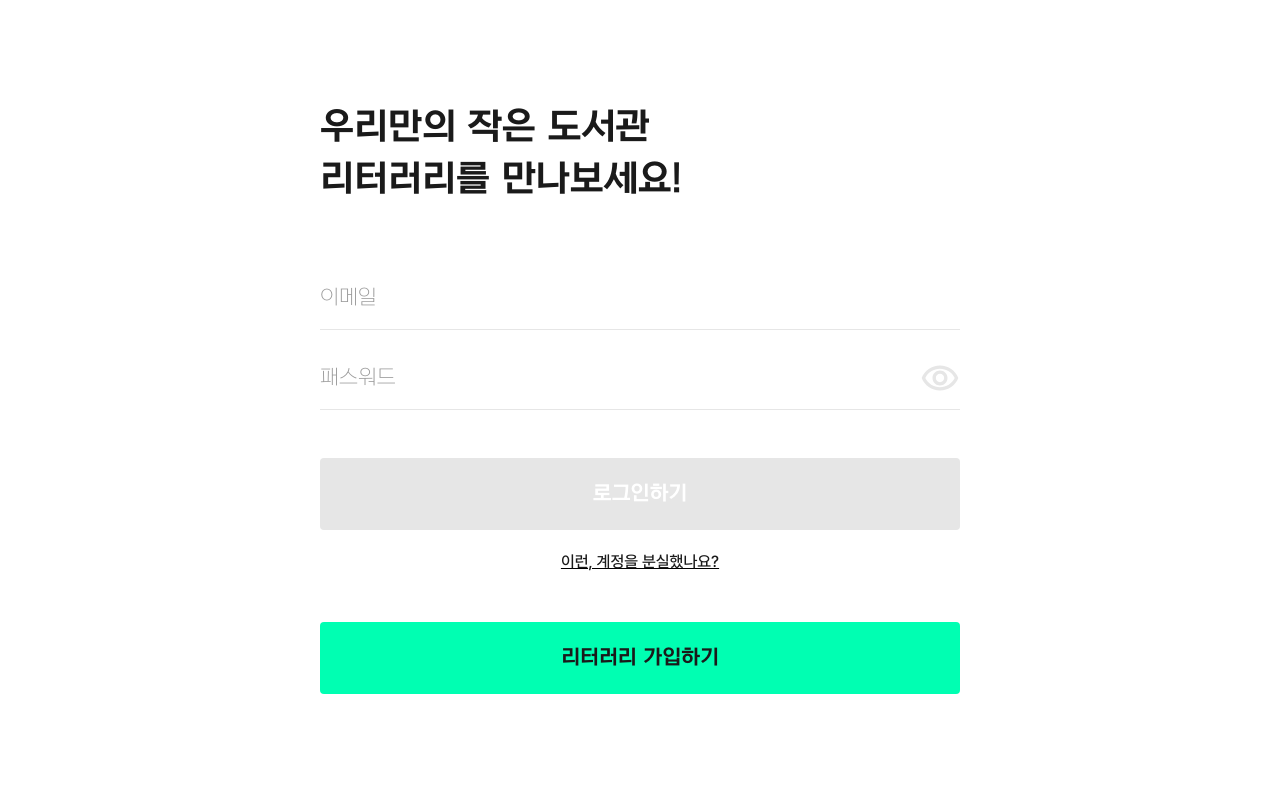
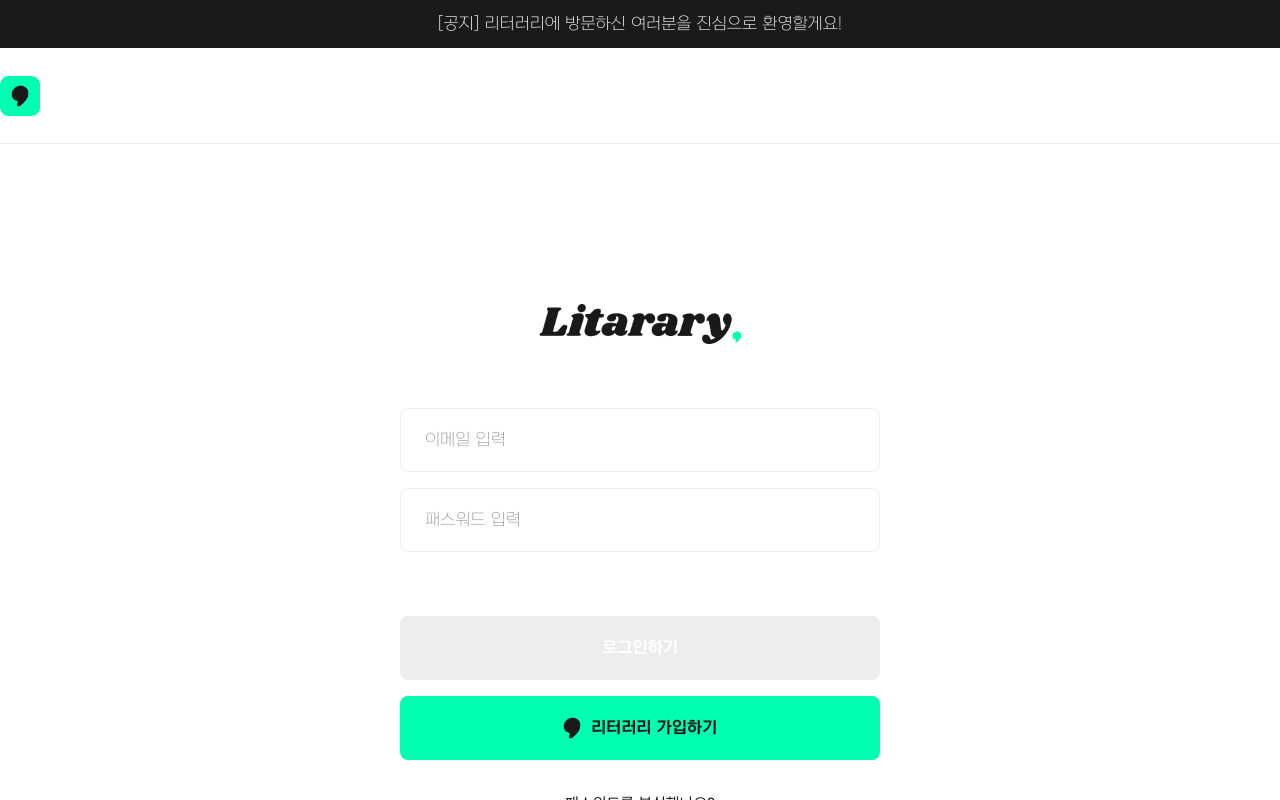
Before and after one commit to dukki-labs/frontend, a Next.js app: page /signin in a window 1280 px wide. Built offline with nearby package versions, Linux system fonts and the light colour scheme.

Commit message:
Feat: 로그인화면 최종확인

```diff
--- a/src/components/common/Header.tsx
+++ b/src/components/common/Header.tsx
@@ -8,7 +8,7 @@ import icon_alarm from "@/img/icon_alarm.svg";
 import icon_profile from "@/img/icon_profile.svg";
 import icon_search from "@/img/icon_search.svg";
 
-const WITHOUT_HEADER = ["/signin", "/signup", "/signup/done"];
+const WITHOUT_HEADER = ["/signup", "/signup/done"];
 
 export default function Header() {
   const router = useRouter();
@@ -29,9 +29,13 @@ export default function Header() {
         />
       </div>
       <header className={styles.header}>
+        <div className={styles.content}>
           <div className={styles.left}>
             <Image src={logo} alt="" />
           </div>
+          {router.asPath === "/signin" ? (
+            <></>
+          ) : (
             <div className={styles.right}>
               <Image src={icon_alarm} alt="" />
               <Image
@@ -41,6 +45,8 @@ export default function Header() {
               />
               <Image src={icon_search} alt="" />
             </div>
+          )}
+        </div>
       </header>
     </>
   );
--- a/src/pages/signin/index.tsx
+++ b/src/pages/signin/index.tsx
@@ -9,27 +9,34 @@ import { api } from "@/utils/api";
 import UseMemberId from "@/utils/useMemberId";
 import icon_eye_on from "@/img/icon_eye_on.svg";
 import icon_eye_off from "@/img/icon_eye_off.svg";
+import icon_signin_logo from "@/img/icon_signin_logo.png";
+import icon_logo_small from "@/img/icon_logo_small.svg";
 
 export default function SignIn() {
   const [email, setEmail] = useState("");
   const [password, setPassword] = useState("");
   const [active, setActive] = useState(0);
   const [isEyeOn, setIsEyeOn] = useState(false);
+  const [isError, setIsError] = useState(false);
   const router = useRouter();
   const { setMemberId } = UseMemberId();
 
   const onSignIn = async () => {
+    try {
       const { data, status } = await api.post(`/api/v1/account/login`, {
         email,
         password,
       });
-    console.log(data);
       if (status === 200) {
         api.defaults.headers.common[
           "Authorization"
         ] = `Bearer ${data.accessToken}`;
         router.replace("/");
         setMemberId(data.memberId);
+      }
+    } catch (error) {
+      console.log(error);
+      setIsError(true);
     }
   };
 
@@ -42,50 +49,71 @@ export default function SignIn() {
       <main className={styles.signin}>
         <div className={styles.signinWrapper}>
           <div className={styles.title}>
-            <TextGothic
-              text="우리만의 작은 도서관"
-              fontWeight={700}
-              fontSize={36}
-              lineHeight={44}
-              style={{
-                display: "block",
-                marginBottom: "8px",
-              }}
-            />
-            <TextGothic
-              text="리터러리를 만나보세요!"
-              fontWeight={700}
-              fontSize={36}
-              lineHeight={44}
-            />
+            <Image src={icon_signin_logo} alt="" />
           </div>
           <div className={styles.singinBox}>
-            <div className={`${styles.inputBox} ${active === 1 && styles.on}`}>
+            <div
+              className={`${styles.inputBox} ${active === 1 && styles.on} ${
+                isError && styles.error
+              }`}
+            >
               <input
                 value={email}
                 onChange={(e) => setEmail(e.target.value)}
-                placeholder="이메일"
+                placeholder="이메일 입력"
                 onFocus={() => setActive(1)}
                 onBlur={() => setActive(0)}
               />
             </div>
-            <div className={`${styles.inputBox} ${active === 2 && styles.on}`}>
+            {isError && (
+              <Text
+                text="로그인정보를 확인해주세요!"
+                fontWeight={400}
+                fontSize={14}
+                lineHeight={20}
+                color="#FF007A"
+                style={{
+                  display: "block",
+                  margin: "8px 0 16px",
+                }}
+              />
+            )}
+            <div
+              className={`${styles.inputBox} ${active === 2 && styles.on} ${
+                isError && styles.error
+              }`}
+            >
               <input
                 value={password}
                 type={isEyeOn ? "text" : "password"}
                 onChange={(e) => setPassword(e.target.value)}
-                placeholder="패스워드"
+                placeholder="패스워드 입력"
                 onFocus={() => setActive(2)}
                 onBlur={() => setActive(0)}
               />
+              {password && (
                 <Image
                   src={isEyeOn ? icon_eye_on : icon_eye_off}
                   alt=""
                   onClick={() => setIsEyeOn(!isEyeOn)}
                 />
+              )}
             </div>
+            {isError && (
+              <Text
+                text="로그인정보를 확인해주세요!"
+                fontWeight={400}
+                fontSize={14}
+                lineHeight={20}
+                color="#FF007A"
+                style={{
+                  display: "block",
+                  margin: "8px 0 0",
+                }}
+              />
+            )}
             <div
-              className={`${styles.button} ${
+              className={`${styles.signinButton} ${
                 email && password ? styles.on : ""
               }`}
               onClick={email && password ? onSignIn : () => {}}
@@ -93,27 +121,29 @@ export default function SignIn() {
               <TextGothic
                 text="로그인하기"
                 fontWeight={700}
-                fontSize={20}
-                lineHeight={28}
-                color="white"
-              />
-            </div>
-            <div className={styles.lost}>
-              <Text
-                text="이런, 계정을 분실했나요?"
                 fontSize={16}
                 lineHeight={24}
+                color="white"
               />
             </div>
             <div
               className={styles.signupButton}
               onClick={() => router.push("/signup")}
             >
+              <Image src={icon_logo_small} alt="" />
               <TextGothic
                 text="리터러리 가입하기"
                 fontWeight={700}
-                fontSize={20}
-                lineHeight={28}
+                fontSize={16}
+                lineHeight={24}
+              />
+            </div>
+            <div className={styles.lost}>
+              <Text
+                text="패스워드를 분실했나요?"
+                fontWeight={400}
+                fontSize={16}
+                lineHeight={24}
               />
             </div>
           </div>
--- a/src/styles/Common.module.scss
+++ b/src/styles/Common.module.scss
@@ -7,11 +7,15 @@
 }
 .header {
   display: flex;
+  width: 100%;
+  height: 96px;
+  border-bottom: 1.5px solid #ededed;
+  .content {
+    display: flex;
     justify-content: space-between;
     align-items: center;
     margin: 0 auto;
     width: 1440px;
-  height: 96px;
     .left {
       display: flex;
       align-items: center;
@@ -28,6 +32,7 @@
       }
       img + img {
         margin-left: 32px;
+      }
     }
   }
 }
--- a/src/styles/Entrance.module.scss
+++ b/src/styles/Entrance.module.scss
@@ -2,23 +2,35 @@
   display: flex;
   justify-content: center;
   align-items: center;
+  margin: 160px 0;
   width: 100%;
-  height: 100%;
   .signinWrapper {
-    width: 640px;
+    width: 480px;
     .title {
+      display: flex;
+      justify-content: center;
+      align-items: center;
       margin-bottom: 64px;
+      img {
+        width: 202px;
+        height: 40px;
+      }
     }
     .singinBox {
       .inputBox {
         display: flex;
         justify-content: center;
         align-items: center;
+        padding: 20px 24px;
         width: 100%;
         height: 64px;
-        border-bottom: 1.5px solid #e6e6e6;
+        border: 1.5px solid #ededed;
+        border-radius: 8px;
         &.on {
-          border-bottom: 1.5px solid #1a1a1a;
+          border: 1.5px solid #1a1a1a;
+        }
+        &.error {
+          border: 1.5px solid #ff007a;
         }
         & + .inputBox {
           margin-top: 16px;
@@ -28,44 +40,51 @@
           border: none;
           outline: none;
           font-family: NexonLight;
-          font-size: 20px;
-          line-height: 28px;
+          font-size: 16px;
+          line-height: 24px;
           color: #1a1a1a;
           &::placeholder {
             color: #999999;
           }
         }
+        img {
+          width: 30px;
+          height: 30px;
+        }
       }
-      .button {
+      .signinButton {
         display: flex;
         justify-content: center;
         align-items: center;
-        margin: 48px 0 20px;
-        height: 72px;
-        background: #e6e6e6;
-        border-radius: 4px;
+        margin: 64px 0 16px;
+        height: 64px;
+        background: #ededed;
+        border-radius: 8px;
         &.on {
           cursor: pointer;
           background: #1a1a1a;
-        }
-      }
-      .lost {
-        display: flex;
-        justify-content: center;
-        margin-bottom: 48px;
-        text-decoration: underline;
-        span {
-          cursor: pointer;
         }
       }
       .signupButton {
         display: flex;
         justify-content: center;
         align-items: center;
-        height: 72px;
+        margin-bottom: 32px;
+        height: 64px;
         background: #00ffb2;
-        border-radius: 4px;
+        border-radius: 8px;
         cursor: pointer;
+        img {
+          margin-right: 10px;
+        }
+      }
+      .lost {
+        display: flex;
+        justify-content: center;
+        text-decoration: underline;
+        span {
+          cursor: pointer;
+        }
       }
     }
   }
```
Also changed, not shown: src/img/icon_logo_small.svg (added), src/img/icon_signin_logo.png (added). Lines whose indentation alone changed are shown as unchanged.
